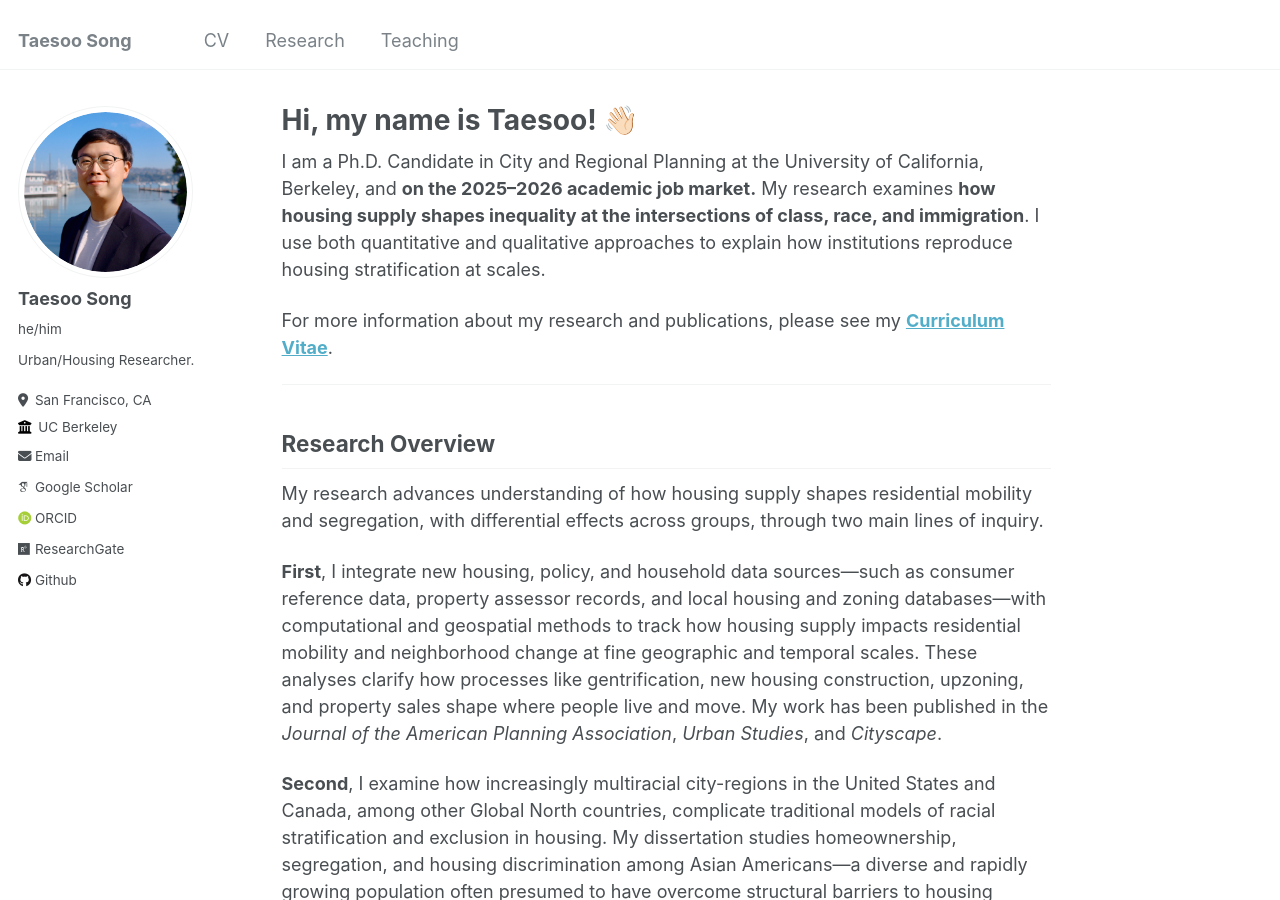
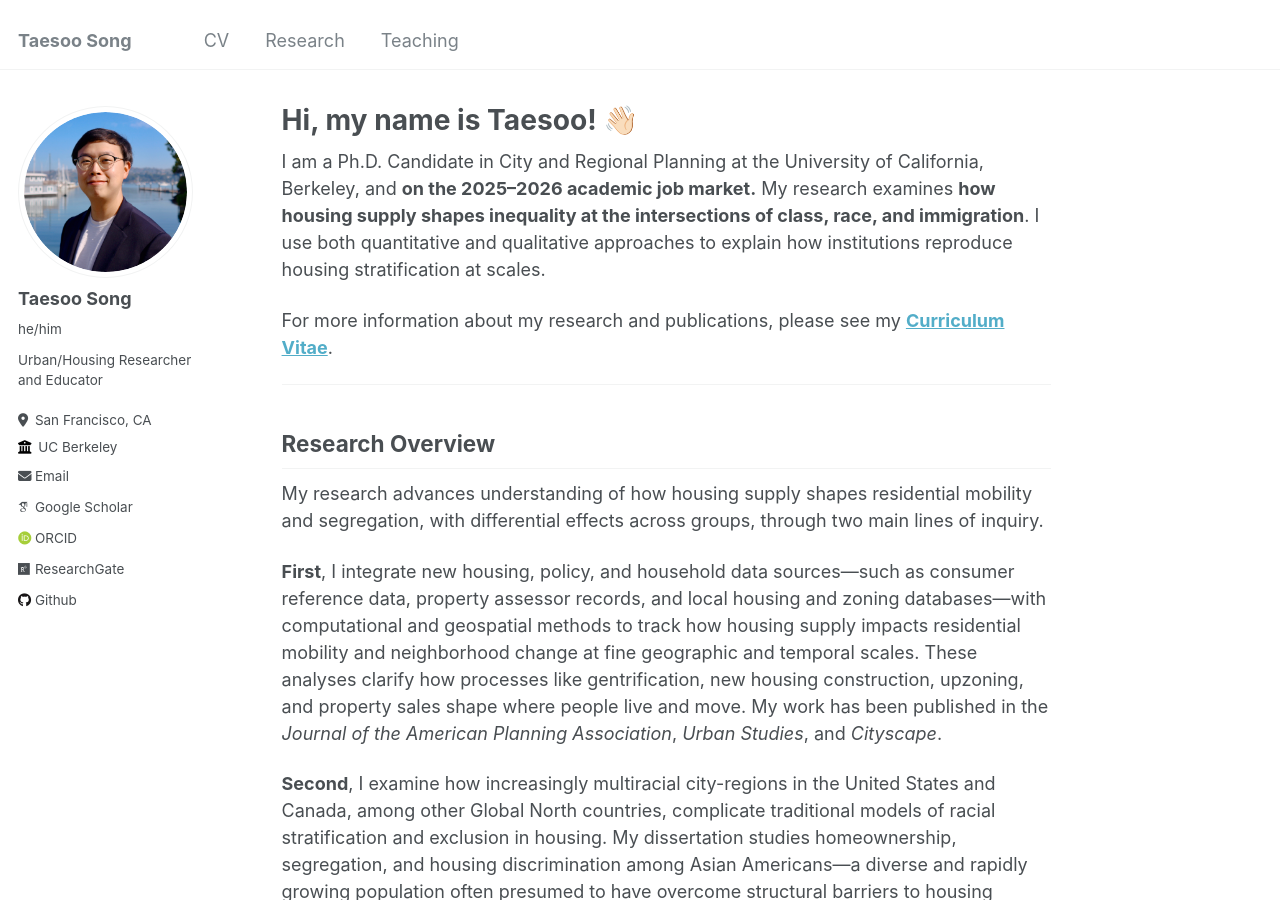
Before and after one commit to taesoosong/taesoosong.github.io, a Jekyll site: the page built from _pages/about.md, in a window 1280 px wide and 900 px high. Built offline with Jekyll 4.4.1, drawn with Linux system fonts in a browser that asks for light colours; some web fonts are replaced.

Commit message:
Update _config.yml

```diff
--- a/_config.yml
+++ b/_config.yml
@@ -24,7 +24,7 @@ author:
   avatar           : "profile.png"
   name             : "Taesoo Song"
   pronouns         : he/him
-  bio              : "Urban/Housing Researcher."
+  bio              : "Urban/Housing Researcher and Educator"
   location         : "San Francisco, CA"
   employer         : "UC Berkeley"
   uri              : # URL
```
